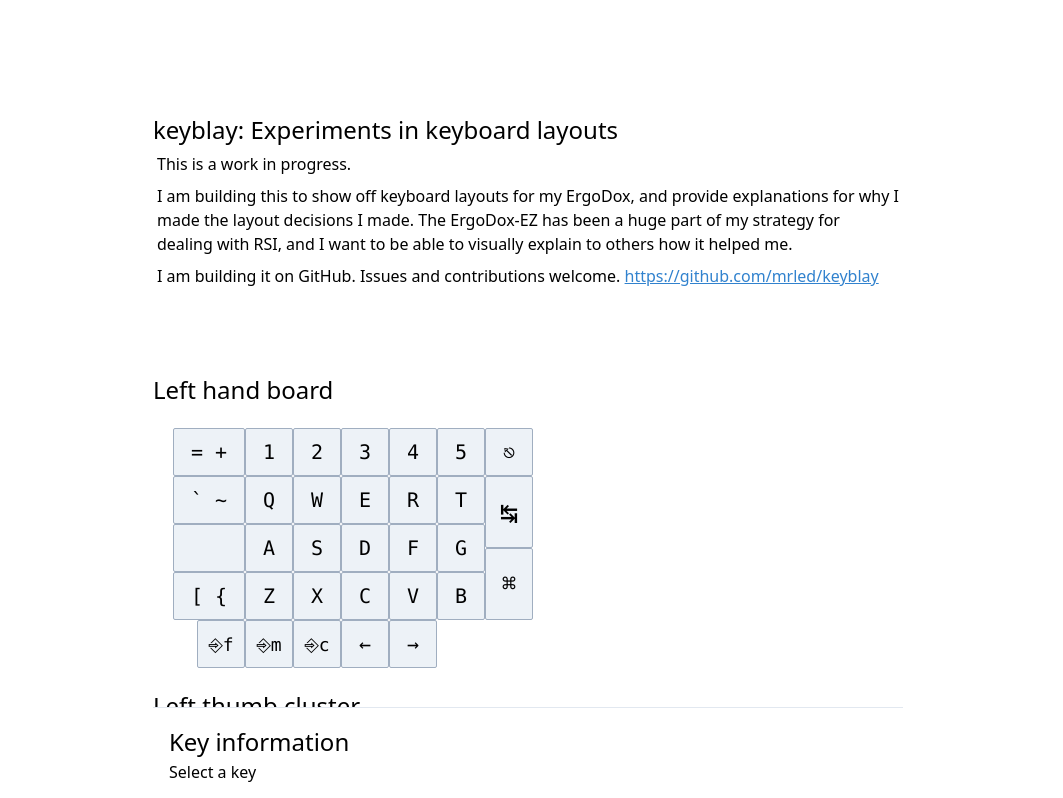
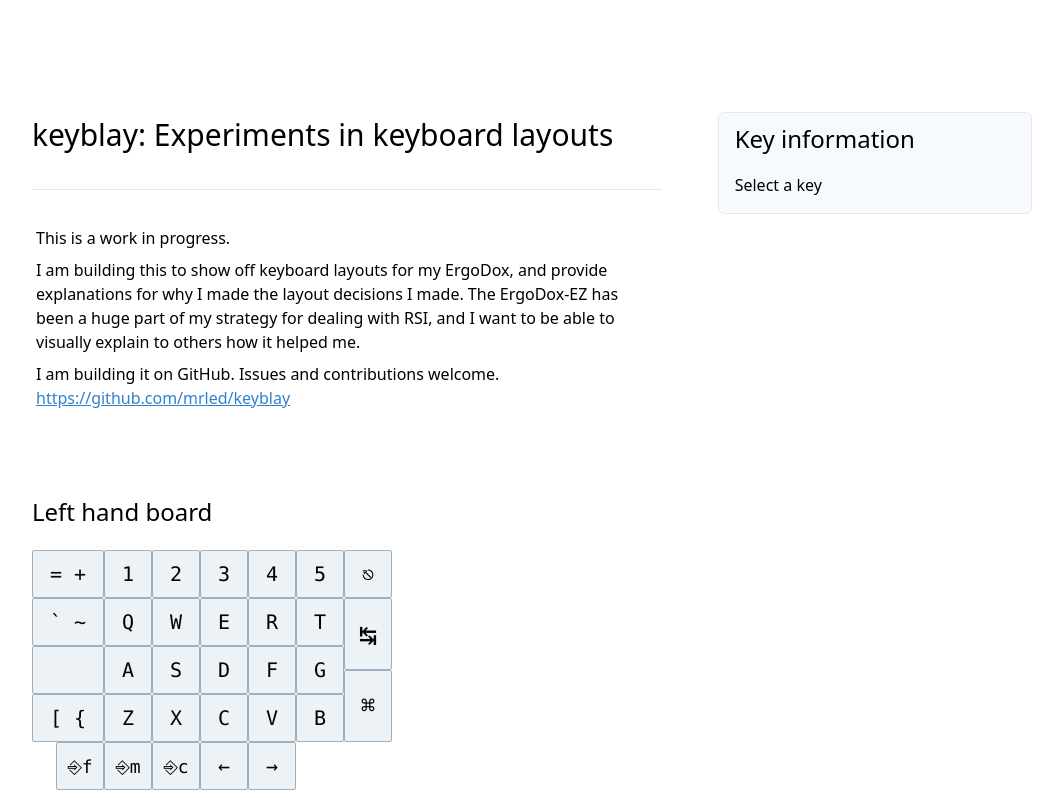
Before and after one commit to mrled/keymap.click, a Next.js app: page / in a window 1280 px wide. Shown: the top 798 px of the page, without its empty margins (112-1175 px from the left). Built offline with nearby package versions, Linux system fonts and the light colour scheme.

Commit message:
update layout. moves info section to right side of screen on desktop

```diff
--- a/components/keyboard.jsx
+++ b/components/keyboard.jsx
@@ -1,20 +1,27 @@
 import { useState, useRef, useEffect } from "react";
 import classnames from "classnames";
 
-import { leftHandKeys, leftThumbKeys, rightHandKeys, rightThumbKeys } from "../lib/keys";
-import { Key } from './key';
+import {
+  leftHandKeys,
+  leftThumbKeys,
+  rightHandKeys,
+  rightThumbKeys,
+} from "../lib/keys";
+import { Key } from "./key";
 
 export const Keyboard = () => {
   const [pressedKey, setPressedKey] = useState({});
 
-  const allKeys = leftHandKeys.slice(0).concat(leftThumbKeys, rightHandKeys, rightThumbKeys)
+  const allKeys = leftHandKeys
+    .slice(0)
+    .concat(leftThumbKeys, rightHandKeys, rightThumbKeys);
   allKeys.forEach((keyData, idx) => {
-    keyData.idx = idx
-  })
+    keyData.idx = idx;
+  });
 
-  const handleKeyDown = e => {
+  const handleKeyDown = (e) => {
     e.keyCode === 9 && e.preventDefault();
-    const found = allKeys.find(key => key.keyCode === e.keyCode);
+    const found = allKeys.find((key) => key.keyCode === e.keyCode);
     if (!found) return;
     setPressedKey(found);
   };
@@ -25,73 +32,116 @@
   }, []);
 
   const infoText = () => {
-    return (<>
+    return (
+      <>
+        <div className="flex flex-row justify-between items-center border-b md:border-none pb-2 mb-2 md:mb-none">
           <h2 className="text-2xl">Key information</h2>
+          <button
+            onClick={() => setPressedKey({})}
+            className="block md:hidden text-blue-500"
+          >
+            close
+          </button>
+        </div>
         {pressedKey.info ? (
           <>
-          <Key keyData={pressedKey} standalone={true}/>
+            <Key keyData={pressedKey} standalone={true} />
             <p>{pressedKey.info}</p>
           </>
         ) : (
           "Select a key"
         )}
-    </>)
-  }
+      </>
+    );
+  };
 
-  const boardSection = (floatOrientation, sectionTitle, cols, rows, keys) => {
-    return (<>
-      <div className={classnames(`float-${floatOrientation}`)}>
+  const boardSection = (sectionTitle, cols, rows, keys) => {
+    return (
+      <>
+        <div className="">
           <h2 className="text-2xl">{sectionTitle}</h2>
-        <div className={classnames(`grid grid-cols-${cols}-keyb grid-rows-${rows}-keyb p-5`)}>
-          {keys.map( (keyData) => {
-            return <Key keyData={keyData} onClick={() => setPressedKey(keyData)} />
+          <div
+            className={classnames(
+              `grid grid-cols-${cols}-keyb grid-rows-${rows}-keyb p-5 pl-0`
+            )}
+          >
+            {keys.map((keyData) => {
+              return (
+                <Key keyData={keyData} onClick={() => setPressedKey(keyData)} />
+              );
             })}
           </div>
         </div>
-    </>)
-  }
+      </>
+    );
+  };
 
   const infoTextBox = () => {
-    return (<>
+    return (
+      <>
         <footer className="sticky bottom-0 left-0 w-full border-t bg-white border-grey p-4">
           {infoText()}
         </footer>
-    </>)
-  }
+      </>
+    );
+  };
 
   const introTextDiv = () => {
-    return (<>
+    return (
+      <>
         <div className="pb-20">
-        <h1 className="text-2xl">keyblay: Experiments in keyboard layouts</h1>
+          <h1 className="text-3xl border-b pb-8 mb-8">
+            keyblay: Experiments in keyboard layouts
+          </h1>
           <p className="p-1">This is a work in progress.</p>
           <p className="p-1">
-          I am building this to show off keyboard layouts for my ErgoDox,
-          and provide explanations for why I made the layout decisions I made.
-          The ErgoDox-EZ has been a huge part of my strategy for dealing with RSI,
-          and I want to be able to visually explain to others how it helped me.
+            I am building this to show off keyboard layouts for my ErgoDox, and
+            provide explanations for why I made the layout decisions I made. The
+            ErgoDox-EZ has been a huge part of my strategy for dealing with RSI,
+            and I want to be able to visually explain to others how it helped
+            me.
           </p>
           <p className="p-1">
-          I am building it on GitHub.
-          Issues and contributions welcome.
-          {" "}
+            I am building it on GitHub. Issues and contributions welcome.{" "}
             <a
               className="text-blue-600 underline"
-            href="https://github.com/mrled/keyblay">
+              href="https://github.com/mrled/keyblay"
+            >
               https://github.com/mrled/keyblay
             </a>
           </p>
         </div>
-    </>)
+      </>
+    );
+  };
+
+  return (
+    <>
+      <div className="flex flex-col md:flex-row">
+        <div className="w-full md:w-4/6 md:mr-8 md:px-4">
+          {introTextDiv()}
+          {boardSection("Left hand board", 15, 10, leftHandKeys)}
+          {boardSection("Left thumb cluster", 6, 6, leftThumbKeys)}
+          {boardSection("Right hand board", 15, 10, rightHandKeys)}
+          {boardSection("Right thumb cluster", 6, 6, rightThumbKeys)}
+        </div>
+        <div
+          className={classnames(
+            "w-full h-auto md:h-full right-0 left-0 md:left-auto md:w-4/12 md:mh-screen-90 md:t-20 fixed md:sticky",
+            {
+              "bottom-0": pressedKey.info,
+              "hidden md:block": !pressedKey.info,
             }
-
-  return (<>
-    <div className="flex flex-col h-full">
-      {introTextDiv()}
-      {boardSection('left', 'Left hand board', 15, 10, leftHandKeys)}
-      {boardSection('right', 'Left thumb cluster', 6, 6, leftThumbKeys)}
-      {boardSection('right', 'Right hand board', 15, 10, rightHandKeys)}
-      {boardSection('left', 'Right thumb cluster', 6, 6, rightThumbKeys)}
-      {infoTextBox()}
+          )}
+        >
+          <div
+            style={{ maxHeight: "calc(100vh - 20px)" }}
+            className="border border-gray-300 bg-gray-100 rounded-md p-4 pb-8 md:p-4 md:pt-2 mx-2 md:mx-none"
+          >
+            {infoText()}
           </div>
-  </> )
-}
+        </div>
+      </div>
+    </>
+  );
+};
--- a/pages/index.js
+++ b/pages/index.js
@@ -4,7 +4,10 @@
 export default function Home() {
   return (
     <div className="text-sm md:text-base p-4">
-      <div style={{ maxWidth: 750 }} className="my-24 container mx-auto">
+      <div
+        style={{ maxWidth: 1024 }}
+        className="my-8 md:my-24 container mx-auto"
+      >
         <Head>
           <title>ErgoDox-EZ Keyboard Layout</title>
           <link rel="icon" href="/favicon.ico" />
@@ -12,5 +15,5 @@
         <Keyboard />
       </div>
     </div>
-  )
+  );
 }
--- a/styles.css
+++ b/styles.css
@@ -3,3 +3,16 @@
 @tailwind components;
 /* purgecss end ignore */
 @tailwind utilities;
+
+@variants responsive {
+  .mh-screen-90 {
+    max-height: 90vh;
+  }
+
+  .t-20 {
+    top: 20px;
+  }
+  .h-auto {
+    height: auto;
+  }
+}
```
Also changed, not shown: 1 other file (tests, documents, lock files or other folders). Lines whose indentation alone changed are shown as unchanged.
